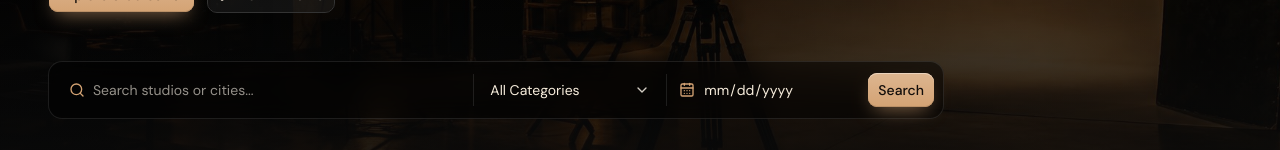
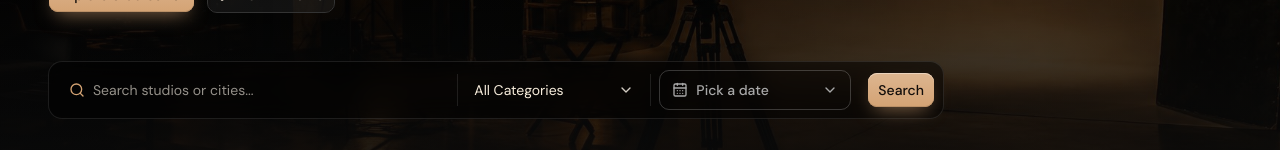
Before and after one commit to mehrabislam00/Set-Space, a Next.js app: page / in a window 1280 px wide. Shown: the part 470-620 px from the top of the page. Built offline with nearby package versions, Linux system fonts and the light colour scheme.

Commit message:
feat: integrate UnavailableDatePicker in HomeSearch component; update date handling and styling

```diff
--- a/components/Home/Hero banner/Home-search.tsx
+++ b/components/Home/Hero banner/Home-search.tsx
@@ -1,9 +1,10 @@
 "use client"
 
-import { CalendarDays, Search } from "lucide-react"
+import { Search } from "lucide-react"
 import { useRouter } from "next/navigation"
 import * as React from "react"
 
+import { UnavailableDatePicker } from "@/components/Host/Unavailable-date-picker"
 import { Button } from "@/components/ui/button"
 import { Input } from "@/components/ui/input"
 import {
@@ -87,15 +88,12 @@ export function HomeSearch() {
 
       <div className="hidden h-8 w-px bg-white/10 md:block" />
 
-      <div className="relative md:w-48">
-        <CalendarDays className="pointer-events-none absolute top-1/2 left-3 size-4 -translate-y-1/2 text-primary" />
-        <Input
-          type="date"
-          name="date"
+      <div className="md:mx-2 md:w-48">
+        <UnavailableDatePicker
+          id="search-date"
           value={date}
-          onChange={(e) => setDate(e.target.value)}
-          aria-label="Date"
-          className="h-10 cursor-pointer border-0 bg-transparent pl-9 text-photo shadow-none [color-scheme:dark] focus-visible:ring-0 dark:bg-transparent [&::-webkit-calendar-picker-indicator]:absolute [&::-webkit-calendar-picker-indicator]:inset-0 [&::-webkit-calendar-picker-indicator]:size-full [&::-webkit-calendar-picker-indicator]:cursor-pointer [&::-webkit-calendar-picker-indicator]:opacity-0"
+          onChange={setDate}
+          className="!border-white/20  hover:!border-white/30 data-[popup-open]:!border-white/30"
         />
       </div>
 
--- a/components/Host/Unavailable-date-picker.tsx
+++ b/components/Host/Unavailable-date-picker.tsx
@@ -16,6 +16,7 @@ type UnavailableDatePickerProps = {
   id?: string
   value: string
   onChange: (value: string) => void
+  className?: string
 }
 
 /** Single-date picker that keeps the form's `"yyyy-MM-dd"` value. */
@@ -23,6 +24,7 @@ export function UnavailableDatePicker({
   id,
   value,
   onChange,
+  className,
 }: UnavailableDatePickerProps) {
   const [open, setOpen] = React.useState(false)
   const [direction, setDirection] = React.useState<"next" | "prev">("next")
@@ -55,7 +57,10 @@ export function UnavailableDatePicker({
     <Popover open={open} onOpenChange={handleOpenChange}>
       <PopoverTrigger
         id={id}
-        className="group flex h-10 w-full items-center justify-between gap-2 rounded-lg border border-input bg-transparent px-3 text-sm outline-none transition-all duration-200 hover:border-primary/60 hover:bg-primary/[0.03] focus-visible:border-ring focus-visible:ring-3 focus-visible:ring-ring/50 data-[popup-open]:border-primary/60 data-[popup-open]:ring-3 data-[popup-open]:ring-primary/15"
+        className={cn(
+          "group flex h-10 w-full items-center justify-between gap-2 rounded-lg border border-input bg-transparent px-3 text-sm outline-none transition-all duration-200 hover:border-primary/60 hover:bg-primary/[0.03] focus-visible:border-ring focus-visible:ring-3 focus-visible:ring-ring/50 data-[popup-open]:border-primary/60 data-[popup-open]:ring-3 data-[popup-open]:ring-primary/15",
+          className
+        )}
       >
         <span className="flex min-w-0 items-center gap-2">
           <CalendarDays
```
